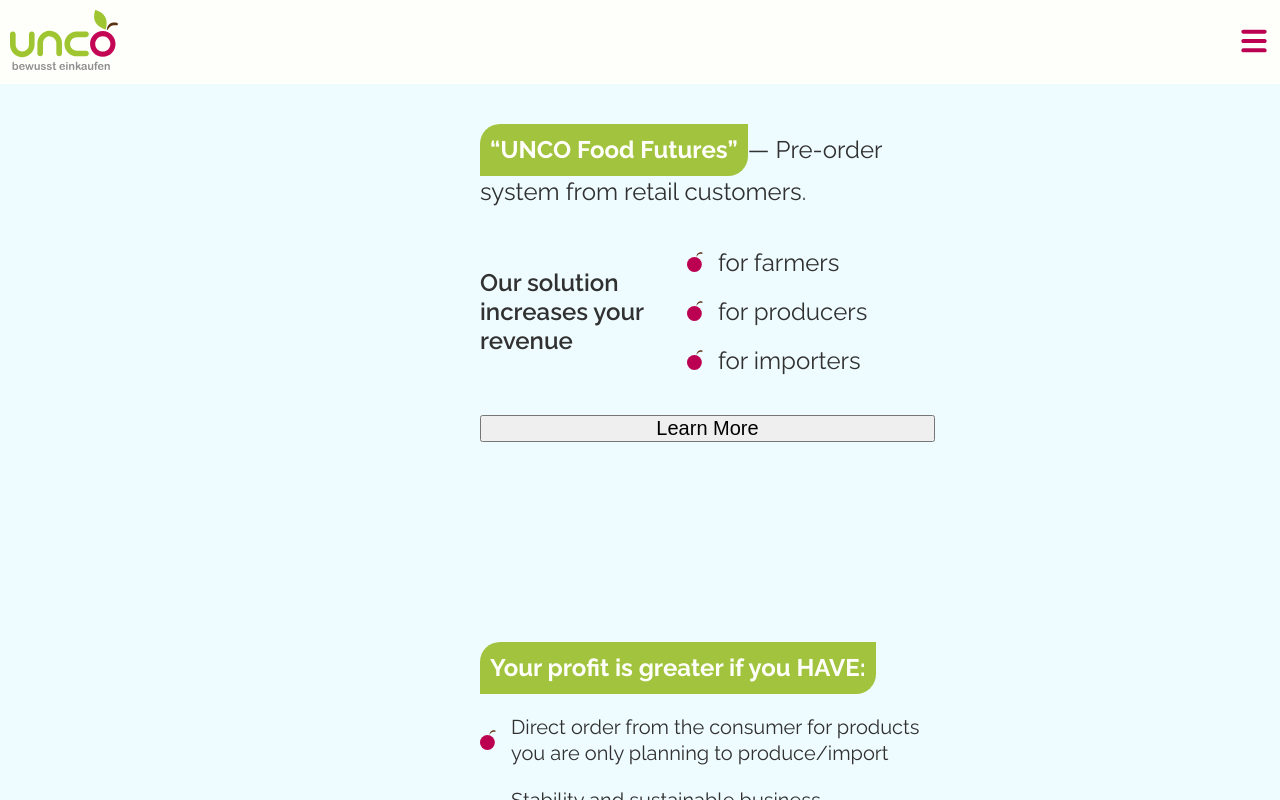
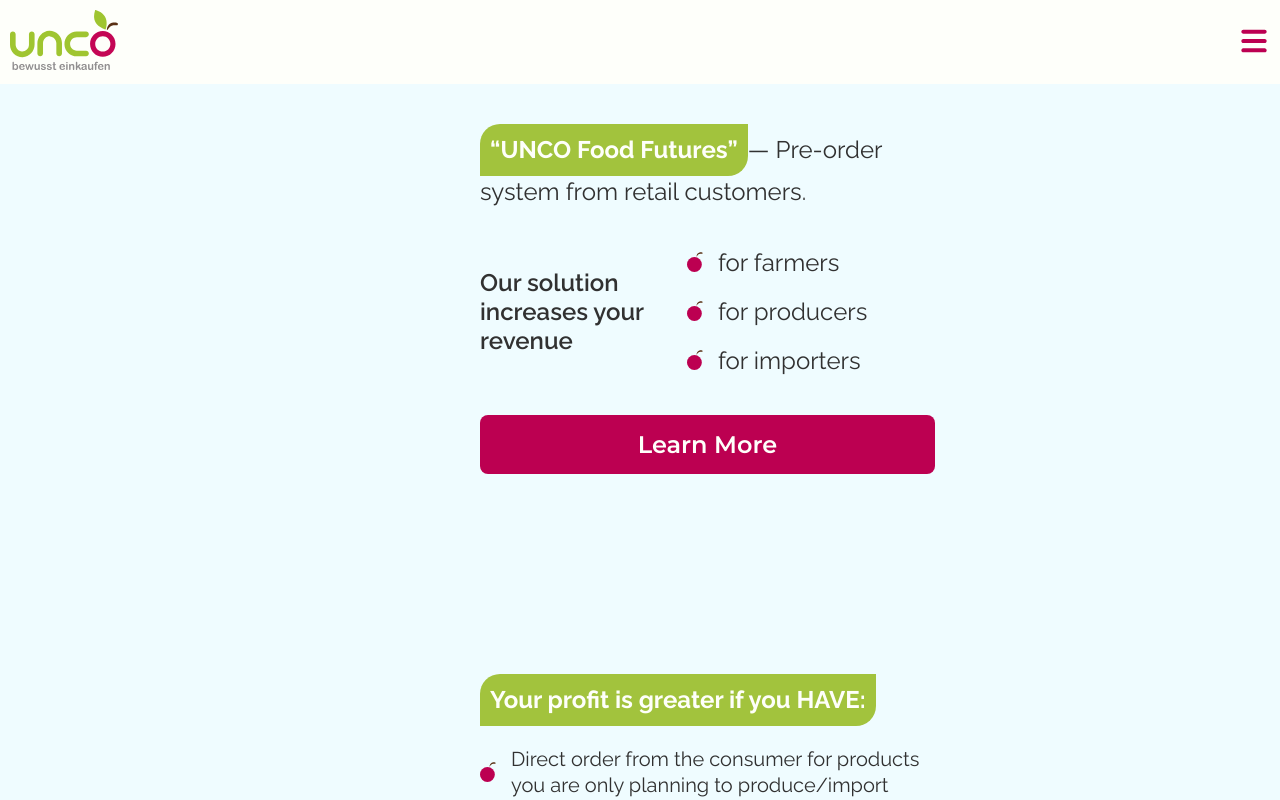
Before and after one commit to darina9/UNCO_tree, a Vue app: page / in a window 1280 px wide. Shown: the top 800 px of the page. Built offline with nearby package versions, Linux system fonts and the light colour scheme.

Commit message:
Update FirstComponent.vue

```diff
--- a/src/components/FirstComponent.vue
+++ b/src/components/FirstComponent.vue
@@ -26,7 +26,14 @@
         </li>
       </ul>
     </div>
-    <button class="btn">{{ $t("first.button") }}</button>
+    <a
+      href="https://foodfutures.net"
+      target="_blank"
+      rel="noopener noreferrer"
+      class="btn-link"
+    >
+      {{ $t("first.button") }}
+    </a>
   </div>
 </template>
 <script>
```
